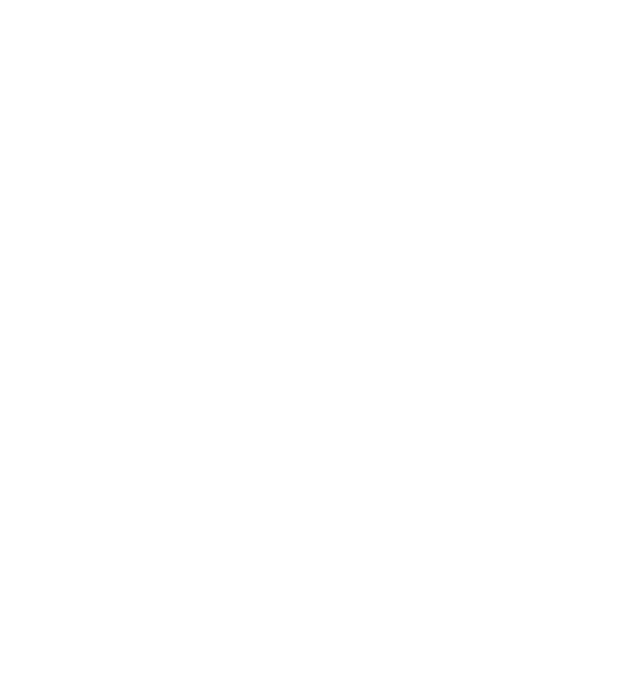
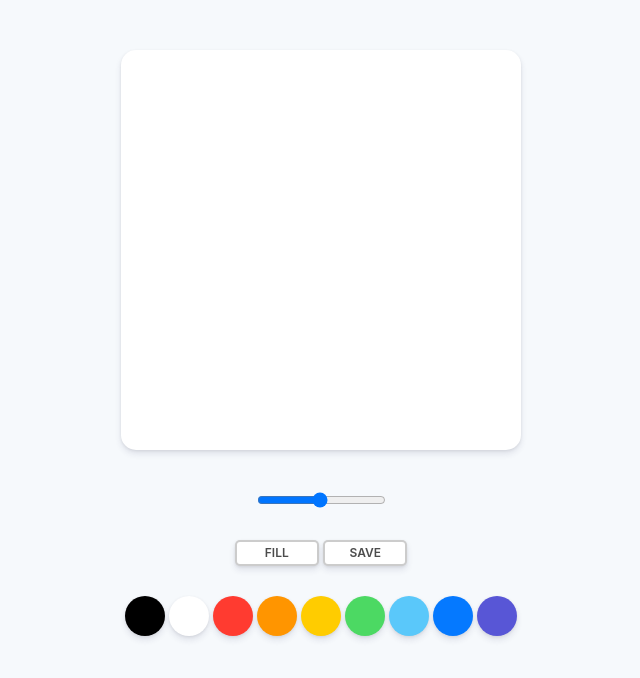
Before and after one commit to sanglim00/paintJS, a plain HTML site: page index.html in a window 1280 px wide. Shown: the whole page, without its empty margins (319-959 px from the left). Drawn offline with Linux system fonts and the light colour scheme.

Commit message:
finish Canvas

```diff
--- a/index.html
+++ b/index.html
@@ -8,6 +8,27 @@
     <title>paintJS</title>
 </head>
 <body>
-
+    <canvas id="JScanvas" class="canvas"></canvas>
+    <div class="controls">
+        <div class="controls_range">
+            <input type="range" id="JSrange" min="0.1" max="5.0" value="2.5" step="0.1">
+        </div>
+        <div class="controls_btns">
+            <button class="JSmode">Fill</button>
+            <button class="JSsave">Save</button>
+        </div>
+        <div class="controls_colors" id="JScolor">
+            <div class="controls_color" style="background-color: #000000;"></div>
+            <div class="controls_color" style="background-color: #FFFFFF;"></div>
+            <div class="controls_color" style="background-color: #FF3B30;;"></div>
+            <div class="controls_color" style="background-color: #ff9500;;"></div>
+            <div class="controls_color" style="background-color: #FFCC00;;"></div>
+            <div class="controls_color" style="background-color: #4CD963;;"></div>
+            <div class="controls_color" style="background-color: #5AC8FA;;"></div>
+            <div class="controls_color" style="background-color: #0579FF;;"></div>
+            <div class="controls_color" style="background-color: #5856D6;;"></div>
+        </div>
+    </div>
+    <script src="app.js"></script>
 </body>
 </html>
--- /dev/null
+++ b/reset.css
@@ -0,0 +1,43 @@
+html, body, div, span, applet, object, iframe,
+h1, h2, h3, h4, h5, h6, p, blockquote, pre,
+a, abbr, acronym, address, big, cite, code,
+del, dfn, em, img, ins, kbd, q, s, samp,
+small, strike, strong, sub, sup, tt, var,
+b, u, i, center,
+dl, dt, dd, ol, ul, li,
+fieldset, form, label, legend,
+table, caption, tbody, tfoot, thead, tr, th, td,
+article, aside, canvas, details, embed,
+figure, figcaption, footer, header, hgroup,
+menu, nav, output, ruby, section, summary,
+time, mark, audio, video {
+	margin: 0;
+	padding: 0;
+	border: 0;
+	font-size: 100%;
+	font: inherit;
+	vertical-align: baseline;
+}
+/* HTML5 display-role reset for older browsers */
+article, aside, details, figcaption, figure,
+footer, header, hgroup, menu, nav, section {
+	display: block;
+}
+body {
+	line-height: 1;
+}
+ol, ul {
+	list-style: none;
+}
+blockquote, q {
+	quotes: none;
+}
+blockquote:before, blockquote:after,
+q:before, q:after {
+	content: '';
+	content: none;
+}
+table {
+	border-collapse: collapse;
+	border-spacing: 0;
+}
--- a/styles.css
+++ b/styles.css
@@ -0,0 +1,68 @@
+@import '/reset.css';
+
+body {
+    background-color: #f6f9fc;
+    font-family: -apple-system, BlinkMacSystemFont, 'Segoe UI', Roboto, Oxygen, Ubuntu, Cantarell, 'Open Sans', 'Helvetica Neue', sans-serif;
+    display: flex;
+    flex-direction: column;
+    align-items: center;
+    padding: 50px 0;
+}
+
+.canvas {
+    width: 400px;
+    height: 400px;
+    background-color: #FFFFFF;
+    border-radius: 15px;
+    box-shadow: 0 4px 6px rgba(50, 50, 93, 0.11), 0 1px 3px rgba(0, 0, 0, 0.08);
+}
+
+.controls {
+    margin-top: 40px;
+    display: flex;
+    flex-direction: column;
+    align-items: center;
+
+}
+
+.controls .controls_range {
+    margin-bottom: 30px;
+}
+
+.controls .controls_btns {
+    margin-bottom: 30px;
+}
+
+.controls_btns button {
+    all:unset;
+    cursor: pointer;
+    background-color: #FFFFFF;
+    padding: 5px 0;
+    width: 80px;
+    text-align: center;
+    border-radius: 5px;
+    box-shadow: 0 4px 6px rgba(50, 50, 93, 0.11), 0 1px 3px rgba(0, 0, 0, 0.08);
+    border: 2px solid rgba(0,0,0,0.2);
+    color: rgba(0,0,0,0.7);
+    text-transform: uppercase;
+    font-weight: 600;
+    font-size: 12px;
+}
+
+
+.controls_btns button:active {
+    transform: scale(0.98);
+}
+
+.controls_colors {
+    display: flex;
+    gap:4px;
+}
+
+.controls_colors .controls_color {
+    width: 40px;
+    height: 40px;
+    border-radius: 20px;
+    cursor: pointer;
+    box-shadow: 0 4px 6px rgba(50, 50, 93, 0.11), 0 1px 3px rgba(0, 0, 0, 0.08);
+}
```
